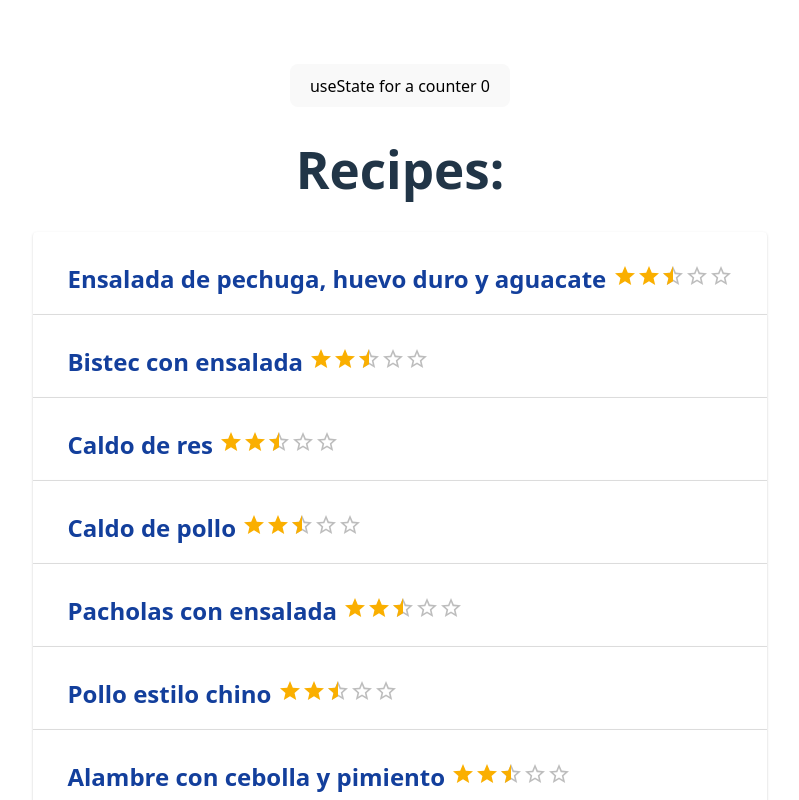
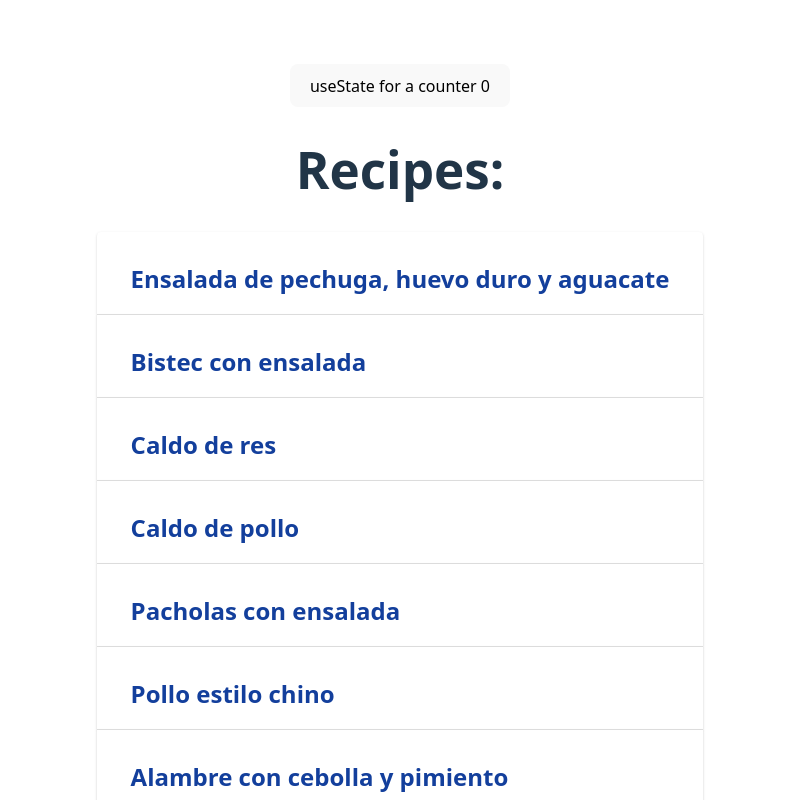
Before and after one commit to pamelagrhz/DietAppv2, a React (Vite) app in the folder DietApp/: page / in a window 1280 px wide. Shown: the top 800 px of the page, without its empty margins (240-1039 px from the left). Built offline with nearby package versions, Linux system fonts and the light colour scheme.

Commit message:
[inialize-materialUi] Remove statics view

```diff
--- a/DietApp/src/components/recipes/RecipeCard.jsx
+++ b/DietApp/src/components/recipes/RecipeCard.jsx
@@ -9,7 +9,6 @@ import AccordionDetails from "@mui/material/AccordionDetails";
 
 export default function RecipeCard({ recipe }) {
 
-  // TODO: Add state to show/hide recipe information
   // TODO: Add image to recipe card
 
 
@@ -26,11 +25,11 @@ export default function RecipeCard({ recipe }) {
     <Accordion>
     <AccordionSummary>
         {/* TODO: Insert image */}
-        <h2 style={cardTitle}>{recipe.nombre}  <Rating name="half-rating" defaultValue={2.5} precision={0.5} /></h2>
+        <h2 style={cardTitle}>{recipe.nombre} </h2>
     </AccordionSummary>
 
     <AccordionDetails>
-      <h6>Details</h6>
+      <h2>Details:</h2>
         <IngredientsList ingredients={recipe.ingredientes} />
          <InstructionsList instructions={recipe.preparacion} />
      </AccordionDetails>
```
